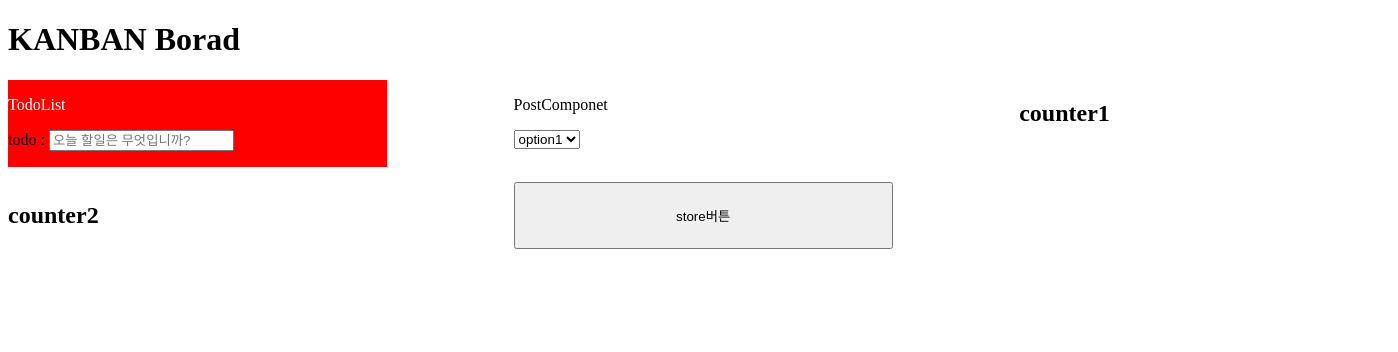
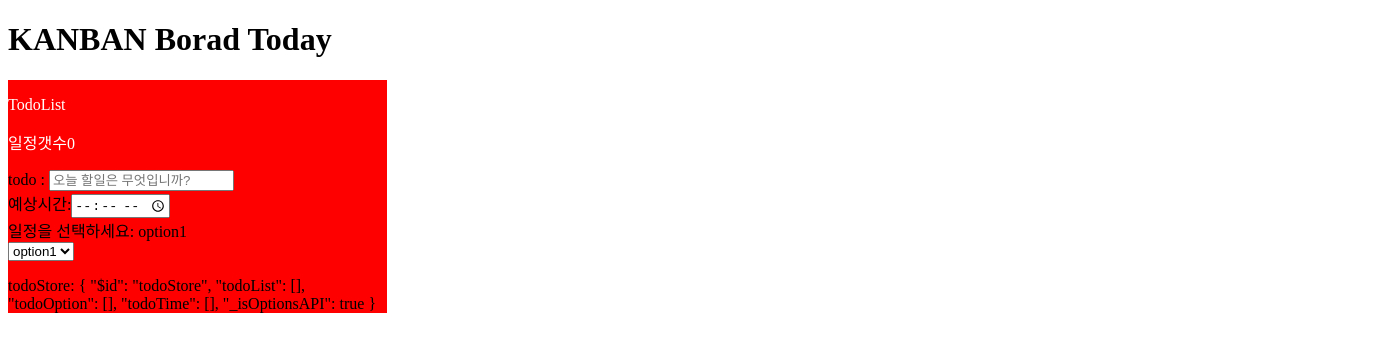
Before and after one commit to gnuoynim/KANBANBoard, a Vue app: page / in a window 1280 px wide. Shown: the top 352 px of the page, 1398 px wide, since content can reach past the window. Built offline with nearby package versions, Linux system fonts and the light colour scheme.

Commit message:
pinia : 데이터추가

```diff
--- a/src/App.vue
+++ b/src/App.vue
@@ -1,42 +1,70 @@
 <template>
   <div>
-    <h1>KANBAN Borad</h1>
+    <h1>KANBAN Borad Today</h1>
   </div>
   <div class="todo">
     <div class="todoList">
       <p>TodoList</p>
+      <p>일정갯수{{ todoStore.todoList.length }}</p>
       <div class="inputBox">
-        todo : <input type="text" placeholder="오늘 할일은 무엇입니까?" @keyup.enter="addTodo"/>
+        todo : <input type="text" placeholder="오늘 할일은 무엇입니까?" @keyup.enter="addTodo" />
+        <div>
+          <form>
+            <label for="appt-time">예상시간:</label>
+            <input id="appt-time" type="time" name="appt-time">
+          </form>
+        </div>
+        <div>일정을 선택하세요: {{ selected }}</div>
+        <select v-model="selected">
+          <option disabled value=""></option>
+          <option>option1</option>
+          <option>option2</option>
+          <option>option3</option>
+        </select>
       </div>
       <ul>
-        <li v-for="(todo, index) in todos" :key="index">
-          <input type="checkBox"/>{{ todo }}
+        <li v-for="(list, index) in todoStore.todoList" :key="list">
+          <input type="checkBox" />todo : {{ list }}
+          <button type="button" @click="modal = !modal">자세한 일정추가{{ modal }}</button>
+          <button>일정삭제</button>
         </li>
       </ul>
+      <div>
+        todoStore: {{ todoStore }}
+      </div>
     </div>
-    <PostCreate />
-    <h2> counter{{ store.counter }}</h2>
-    <h2> counter{{ store.doubleCount }}</h2>
-    <button @click="store.increment()">store버튼</button>
+    <Modal v-if="modal == true" :modal="todoStore.todoList" />
   </div>
 </template>
 
 <script setup>
-import {  reactive,ref } from 'vue'
-import PostCreate from './components/PostCreate.vue'
-import { useCounterStore } from './store/counter';
+import { ref } from 'vue'
+import { useTodoStore } from './store/todo.js'
+import Modal from './components/Modal.vue'
 
-const todos = reactive([]);
+const todoStore = useTodoStore()
+
+const modal = ref(false)
+const selected = ref('option1')
 const addTodo = event => {
-	todos.push(event.target.value);
-	console.log(`저장되었습니다. ${todos}`);
+  todoStore.todoList.push(event.target.value);
+  todoStore.todoOption.push(selected);
+
 };
 
-const createPost =()=>{
-  console.log("rr")
+
+const input = document.createElement('input');
+input.type = 'time';
+input.min = '23:00';
+input.max = '01:00';
+input.value = '23:59';
+
+if (input.validity.valid && input.type === 'time') {
+
+} else {
+
 }
 
-const store = useCounterStore()
 </script>
 
 <style lang="scss" scoped>
@@ -52,10 +80,12 @@ const store = useCounterStore()
     p {
       color: #fff;
     }
-    ul{
+
+    ul {
       list-style: none;
       padding: 0;
-      li{
+
+      li {
         margin: 0;
         background-color: #fff;
         padding: 20px;
--- /dev/null
+++ b/src/components/Modal.vue
@@ -0,0 +1,45 @@
+<template>
+  <div class="modal">
+    <div class="modalContainer">
+      <button type="button">close</button>
+      <p v-for="item in modal" :key="item" class="title">{{ item }}</p>
+      <button>일정추가</button>
+    </div>
+  </div>
+</template>
+
+<script setup>
+
+
+const props = defineProps({
+  modal: {
+    Type: String,
+    default: '',
+  },
+})
+</script>
+
+<style lang="scss" scoped>
+.modal {
+  position: fixed;
+  top: 0;
+  width: 100%;
+  height: 100%;
+  background-color: rgba(0, 0, 0, 0.685);
+
+  .modalContainer {
+    position: absolute;
+    left: 50%;
+    top: 50%;
+    transform: translate3d(-50%, -50%, 0);
+    width: 400px;
+    height: 300px;
+    background-color: #fff;
+
+    .title {
+      text-align: center;
+      font-size: 20px;
+    }
+  }
+}
+</style>
--- /dev/null
+++ b/src/store/todo.js
@@ -0,0 +1,18 @@
+import {defineStore} from 'pinia'
+
+export const useTodoStore = defineStore('todoStore',{
+  state:()=>({
+    todoList:[],
+    todoOption:[],
+    todoTime:[]
+  }),
+  getters:{
+
+  },
+  actions:{
+    addTodo(){
+      this.todoStore.push(item)
+
+    }
+  }
+})
```
Also changed, not shown: src/store/alert.js (added, +18 -0 lines), src/store/detailTodo.js (added, +15 -0 lines).
